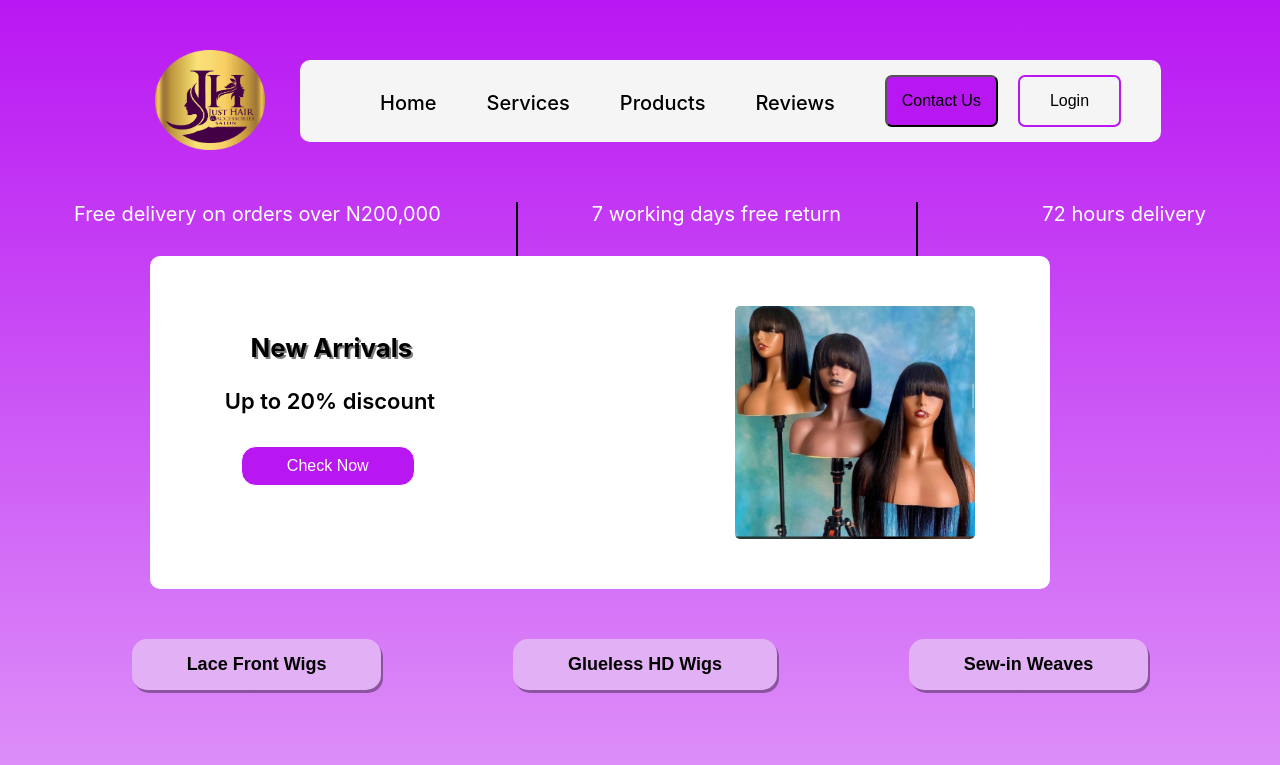
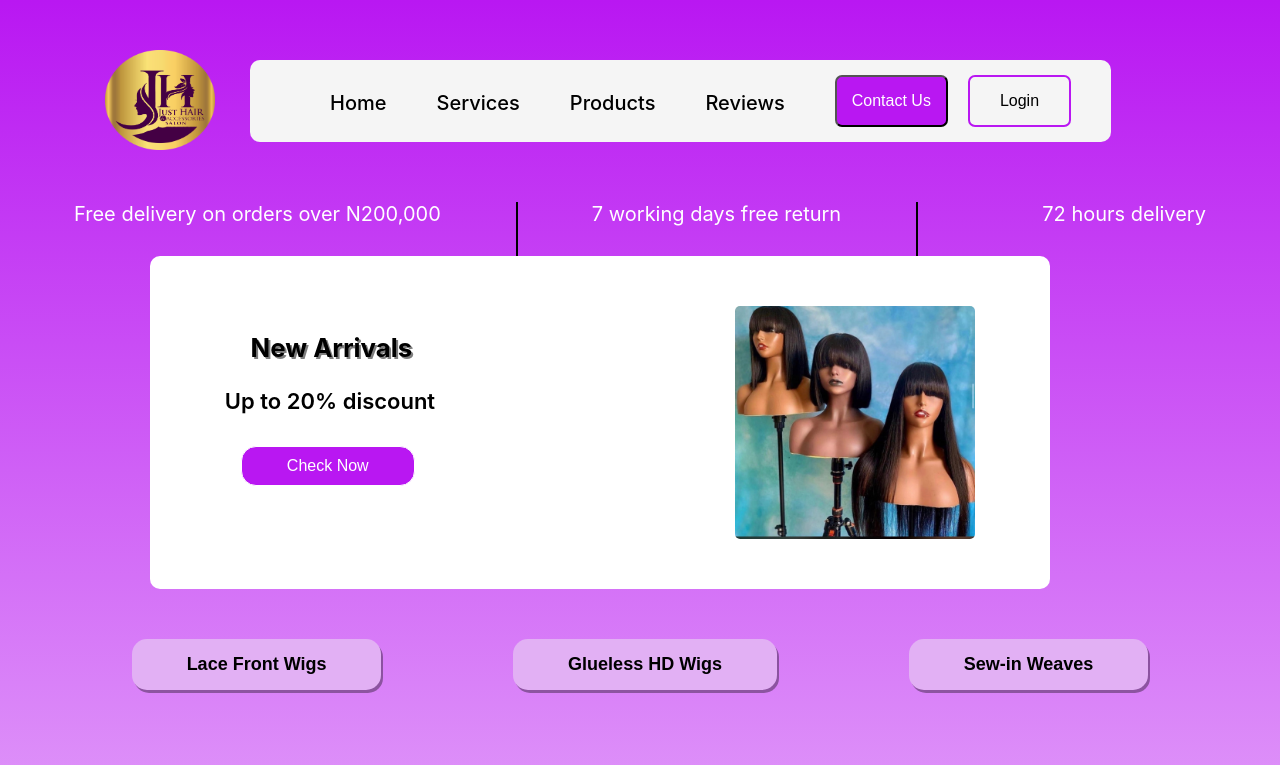
Before and after one commit to Adeboye22/justhairaccessoriesandsalon.github.io, a React (Create React App) app in the folder just-hair/: page / in a window 1280 px wide. Shown: the top 765 px of the page. Built offline with nearby package versions, Linux system fonts and the light colour scheme.

Commit message:
just-hair

```diff
--- a/just-hair/src/Components/Navigation.jsx
+++ b/just-hair/src/Components/Navigation.jsx
@@ -3,7 +3,6 @@ import { FaBars, FaTimes } from "react-icons/fa";
 import JustHairLogo from '../assets/JustHairLogo.png';
 import '../styles/navigation.css';
 import {Link, NavLink, useNavigate} from 'react-router-dom';
-// import WhatsApp from "https://api.whatsapp.com/send/?phone=2347086582442&text&type=phone_number&app_absent=0"
 
 //this component the header file that links to all the pages of the app
 function Navigation() {
@@ -18,9 +17,6 @@ function Navigation() {
     navigate('/');
   }
 
-  const whatsAppRedirect = () =>{
-    navigate()
-  }
   return (
     <div>
       <header>
@@ -34,7 +30,7 @@ function Navigation() {
             <li><NavLink to="Product" className="products">Products</NavLink></li>
             <li><NavLink to="Review" className="reviews" >Reviews</NavLink></li>
           </ul>
-          <button className= "contactUs" onClick = {whatsAppRedirect} target='_blank'>Contact Us</button>
+          <button className= "contactUs"> <a href="https://api.whatsapp.com/send/?phone=2348161512011&text&type=phone_number&app_absent=0" target='_blank'>Contact Us</a></button>
           <button className="navLogInBtn" onClick={routeChange}>Login</button>
           <button className="navCloseBtn" onClick={showNavBar}><FaTimes /></button>
         </nav>
--- a/just-hair/src/styles/navigation.css
+++ b/just-hair/src/styles/navigation.css
@@ -9,7 +9,7 @@ header{
 }
 header img{
     padding: 50px 5px;
-    margin-left: 150px;
+    margin-left: 100px;
     height: 100px;
     width: 110px;
 }
```
